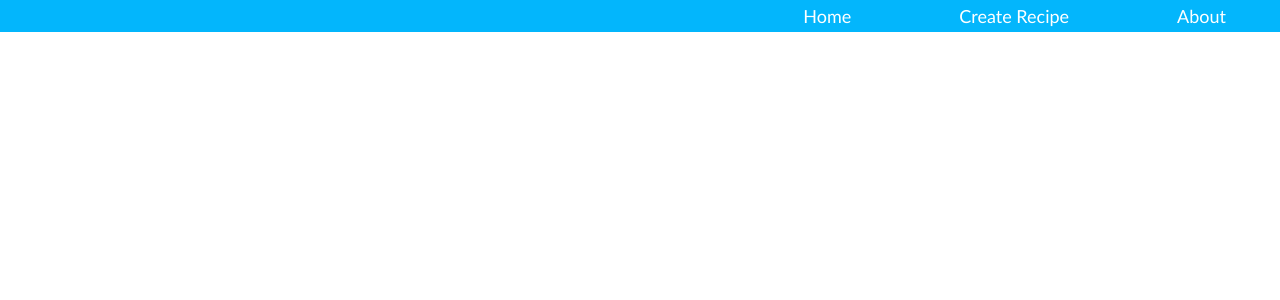
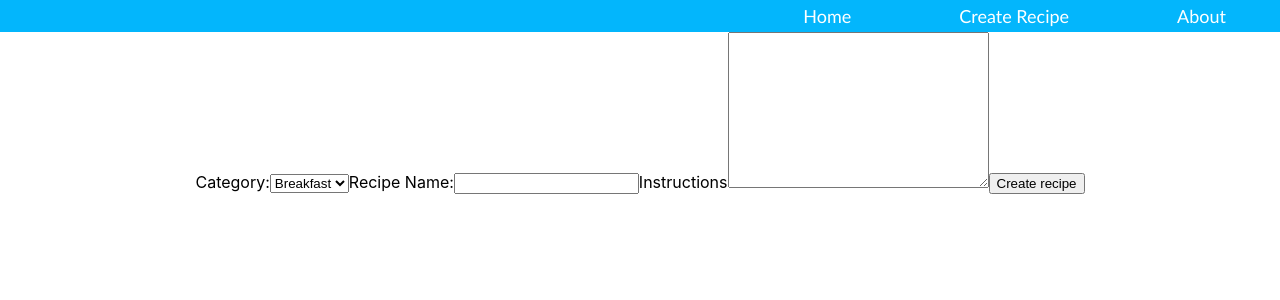
Before and after one commit to nickonbabaei/PlatePals, a React (Create React App) app in the folder client/: page /recipe/create in a window 1280 px wide. Shown: the top 300 px of the page. Built offline with nearby package versions, Linux system fonts and the light colour scheme.

Commit message:
create recipe page created

```diff
--- a/client/src/components/Header.jsx
+++ b/client/src/components/Header.jsx
@@ -6,7 +6,7 @@ const Header = () => {
     <header>
       <nav>
         <Link to={'/'}>Home</Link>
-        <Link to={'/createRecipe'}>Create Recipe</Link>
+        <Link to={'/recipe/create'}>Create Recipe</Link>
         <Link to={'/about'}>About</Link>
       </nav>
     </header>
--- a/client/src/pages/CreateRecipe.js
+++ b/client/src/pages/CreateRecipe.js
@@ -1,9 +1,68 @@
+import { useState } from "react"
+import axios from "axios"
+
+const CreateRecipe = () => {
+    const initialRecipeState = {
+        name: '',
+        ingredients: null,
+        instructions: '',
+        category: '',
+        image: ''
+    }
+
+    const initialIngredientsState = {
+        measurement: '',
+        ingredient: ''
+    }
+
+    const [recipeState, setRecipeState] = useState(initialRecipeState)
+    const [ingredientsState, setIngredientsState] = useState(initialIngredientsState)
+
+    const handleRecipeChange = (evt) => {
+        setRecipeState({... recipeState, [evt.target.id] : evt.target.value})
+    }
+
+    const handleRecipeSubmit = async (evt) => {
+        evt.preventDefault()
+        await axios.post('http://localhost:3001/issues', recipeState) // this is where object we created on front end gets sent to backend (server.js)
+        setRecipeState(initialRecipeState)
 
 
-const CreateRecipe = () => {
+
+    }
+
+
 
     return (
       <div className="create-recipe">
+        <form onSubmit={handleRecipeSubmit}>
+            <label htmlFor="category">Category:</label>
+            <select id="category" onChange={handleRecipeChange} value={recipeState.category}>
+                <option value="breakfast">Breakfast</option>
+                <option value="lunch">Lunch</option>
+                <option value="dinner">Dinner</option>
+                <option value="snack">Snack</option>
+            </select>
+
+            <label htmlFor="name">Recipe Name:</label>
+            <input
+            type="text"
+            id="name"
+            onChange={handleRecipeChange}
+            value={recipeState.name}
+            />
+
+            <label htmlFor="instructions">Instructions</label>
+            <textarea
+            id="instructions"
+            cols="30"
+            rows="10"
+            onChange={handleRecipeChange}
+            value={recipeState.instructions}
+            ></textarea>
+
+            <button type="submit">Create recipe</button>
+        </form>
 
       </div>
     )
```
Also changed, not shown: client/src/App.js (+6 -7 lines).
